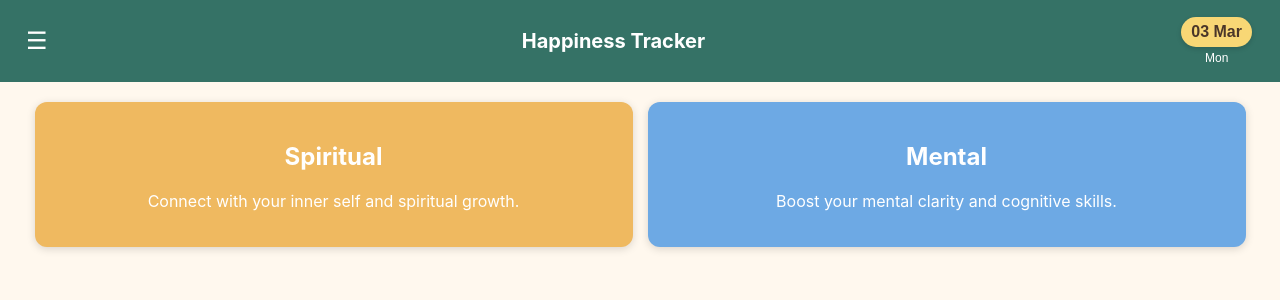
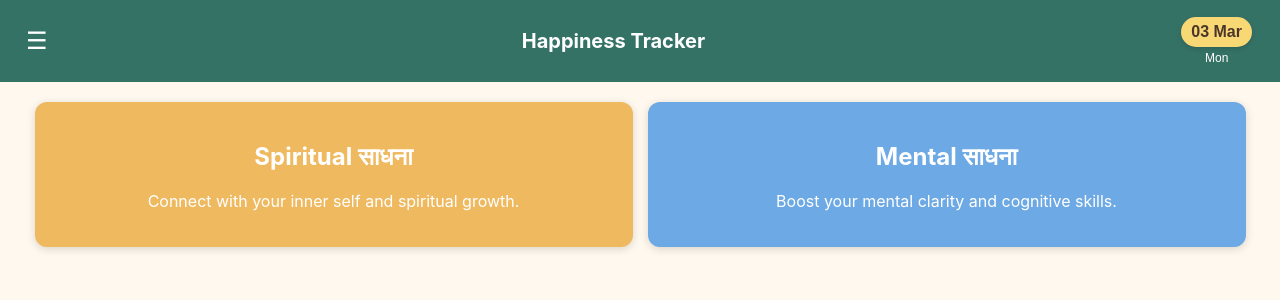
Before and after one commit to omkarrrJoshi/happiness-tracker-2.0-fe, a React (Create React App) app: page / in a window 1280 px wide. Shown: the top 300 px of the page. Built offline with nearby package versions, Linux system fonts and the light colour scheme; no server answers; sample sign-in values are in the browser's storage.

Commit message:
add साधना

```diff
--- a/src/pages/overview.tsx
+++ b/src/pages/overview.tsx
@@ -4,13 +4,13 @@ import WebHeader from "../components/common/webHeader";
 
 const pillars = [
   {
-    name: "Spiritual",
+    name: "Spiritual साधना",
     description: "Connect with your inner self and spiritual growth.",
     path: "spiritual",
     themeClass: "spiritual-theme"
   },
   {
-    name: "Mental",
+    name: "Mental साधना",
     description: "Boost your mental clarity and cognitive skills.",
     path: "mental",
     themeClass: "mental-theme"
```
